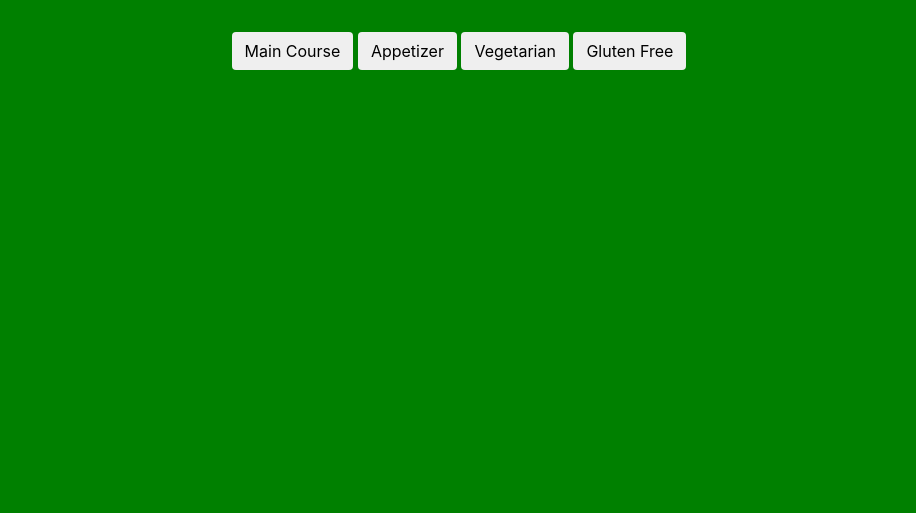
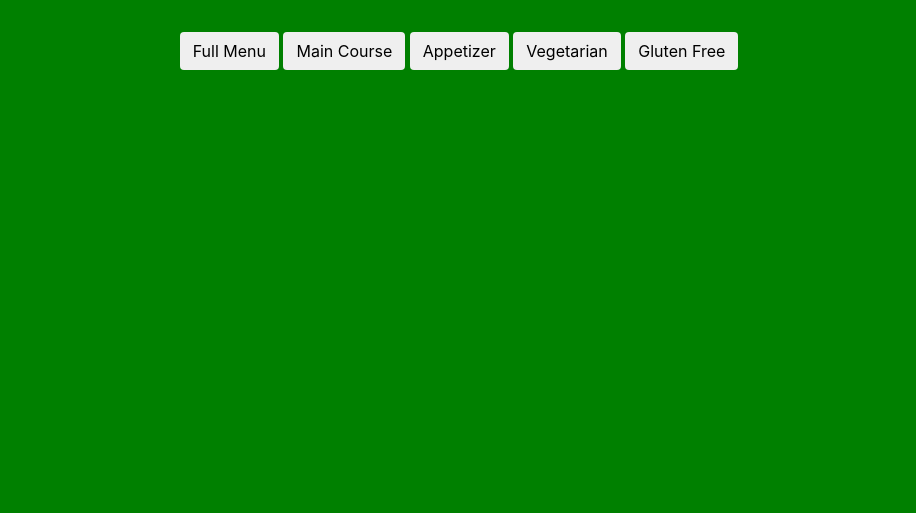
Before and after one commit to smontoro/todoapp, a plain HTML site: page index.html in a window 1280 px wide. Shown: the part 287-800 px from the top of the page, without its empty margins (181-1097 px from the left). Drawn offline with nearby package versions, Linux system fonts and the light colour scheme.

Commit message:
added button

```diff
--- a/index.html
+++ b/index.html
@@ -11,6 +11,7 @@
 <img src="img/logo.png" class="mx-auto mt-5">
 
 <form class="mt-5">
+	<button type="button" onclick="" class="btn">Full Menu</button>
 	<button type="button" onclick="showMain()" class="btn">Main Course</button>
 	<button type="button" onclick="showApps()" class="btn">Appetizer</button>
 	<button type="button" onclick="showVeg()" class="btn">Vegetarian</button>
```
